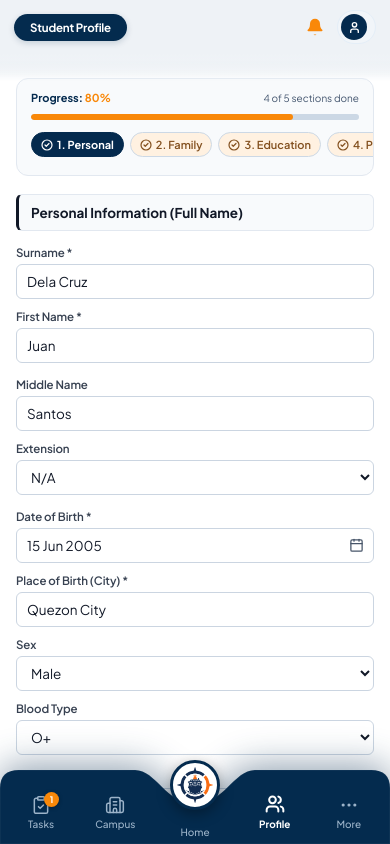
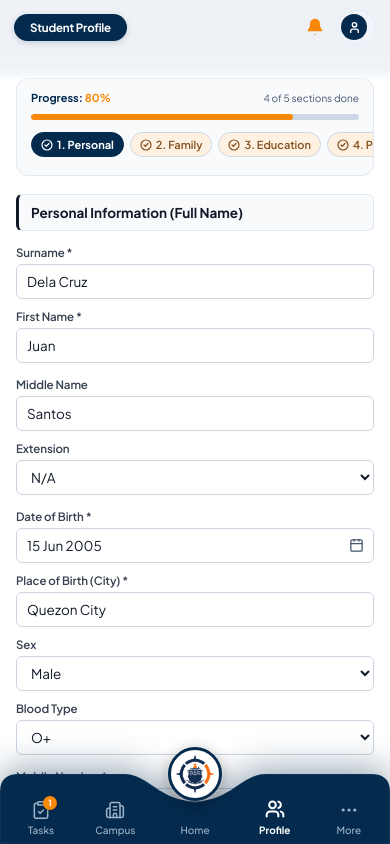
Before and after one commit to PSYDN26/rdesignSYS, a React (Vite) app: page / in a window 390 px wide. Built offline with nearby package versions, Linux system fonts and the light colour scheme.

Commit message:
fix(nav): apply reference-matching wide U-cradle, 54px disc, and identical horizontal baseline alignment

```diff
--- a/src/components/CircleBottomNav.css
+++ b/src/components/CircleBottomNav.css
@@ -25,7 +25,7 @@
     position: relative;
     width: 100%;
     max-width: 500px;
-    height: 68px;
+    height: 70px;
     display: flex;
     align-items: flex-end;
     pointer-events: auto;
@@ -38,7 +38,7 @@
     right: 0;
     bottom: 0;
     width: 100%;
-    height: 74px;
+    height: 70px;
     pointer-events: none;
     filter: drop-shadow(0 -4px 18px rgba(4, 43, 78, 0.45));
     z-index: 1;
@@ -57,9 +57,9 @@
     display: grid;
     grid-template-columns: 1fr 1fr 1.15fr 1fr 1fr;
     width: 100%;
-    height: 64px;
-    align-items: center;
-    padding: 0 4px 4px;
+    height: 70px;
+    align-items: end;
+    padding: 0 4px 8px;
   }
 
   /* Standard Item Buttons */
@@ -67,15 +67,17 @@
     display: flex;
     flex-direction: column;
     align-items: center;
-    justify-content: center;
-    gap: 3px;
+    justify-content: flex-end;
+    gap: 4px;
     background: transparent;
     border: none;
     color: #9cb3c9;
     font-size: 10px;
+    line-height: 12px;
     font-weight: 500;
     cursor: pointer;
-    padding: 6px 2px 2px;
+    padding: 12px 2px 0;
+    height: 100%;
     transition: color 0.15s ease, transform 0.12s ease;
     user-select: none;
   }
@@ -102,18 +104,18 @@
     transition: transform 0.15s ease;
   }
 
-  /* Badge Pill on Tasks */
+  /* Badge Pill on Tasks (Neat top-right corner positioning) */
   .circle-nav-badge {
     position: absolute;
-    top: -3px;
-    right: -8px;
+    top: -4px;
+    right: -6px;
     background: var(--amber-badge, #f98809);
     color: #ffffff;
-    font-size: 9px;
+    font-size: 8.5px;
     font-weight: 700;
-    min-width: 15px;
-    height: 15px;
-    padding: 0 3px;
+    min-width: 14px;
+    height: 14px;
+    padding: 0 2px;
     border-radius: var(--radius-full, 9999px);
     display: flex;
     align-items: center;
@@ -129,22 +131,23 @@
     align-items: center;
     justify-content: flex-end;
     height: 100%;
-    padding-bottom: 2px;
+    padding: 0 0 0;
     background: transparent;
     border: none;
     cursor: pointer;
     user-select: none;
   }
 
+  /* Disc sits 50% above baseline, 50% nested in 28px scoop */
   .circle-nav-cta-disc {
     position: absolute;
-    top: -20px;
-    width: 50px;
-    height: 50px;
+    top: -27px;
+    width: 54px;
+    height: 54px;
     border-radius: 50%;
     background: #ffffff;
     border: 3px solid #042b4e;
-    box-shadow: 0 4px 14px rgba(0, 0, 0, 0.35);
+    box-shadow: 0 0 0 1.5px rgba(255, 255, 255, 0.18), 0 4px 16px rgba(0, 0, 0, 0.35);
     display: flex;
     align-items: center;
     justify-content: center;
@@ -158,23 +161,24 @@
   }
 
   .circle-nav-center-cta.active .circle-nav-cta-disc {
-    box-shadow: 0 6px 18px rgba(249, 136, 9, 0.5), 0 0 0 3px #f98809;
+    box-shadow: 0 0 0 3px #f98809, 0 6px 20px rgba(249, 136, 9, 0.5);
   }
 
   .circle-nav-ship-img {
-    width: 36px;
-    height: 36px;
+    width: 38px;
+    height: 38px;
     object-fit: contain;
     display: block;
     pointer-events: none;
   }
 
+  /* Exactly locked to the identical horizontal text baseline */
   .circle-nav-center-label {
     font-size: 10px;
+    line-height: 12px;
     font-weight: 500;
     color: #9cb3c9;
     transition: color 0.15s ease, font-weight 0.15s ease;
-    margin-top: auto;
   }
 
   .circle-nav-center-cta.active .circle-nav-center-label {
--- a/src/components/CircleBottomNav.jsx
+++ b/src/components/CircleBottomNav.jsx
@@ -75,31 +75,31 @@ export default function CircleBottomNav({
           {/* Layer 1: SVG Downward Scooped Notch Backdrop (Dark Navy #042B4E) */}
           <svg
             className="circle-nav-backdrop-svg"
-            viewBox="0 0 375 74"
+            viewBox="0 0 375 72"
             preserveAspectRatio="none"
             xmlns="http://www.w3.org/2000/svg"
             aria-hidden="true"
           >
             {/*
-              Reference-matching Scooped Notch Formula:
+              Reference-matching Wide U-Cradle Formula:
               - Top-left rounded corner: Q 0 0 18 0
-              - Left horizontal baseline: y=0 (H 130)
-              - Downward concave scoop into cradle: C (150, 0) -> (160, 34) -> (187.5, 34)
-              - Upward scoop returning to baseline: C (215, 34) -> (225, 0) -> (245, 0)
+              - Left horizontal baseline: y=0 (H 120)
+              - Wide, gentle concentric scoop: C (142, 0) -> (154, 28) -> (187.5, 28)
+              - Symmetrical return to baseline: C (221, 28) -> (233, 0) -> (255, 0)
               - Right horizontal baseline: y=0 (H 357)
               - Top-right rounded corner: Q 375 0 375 18
-              - Base box fill: V 74 H 0 Z
+              - Base box fill: V 72 H 0 Z
             */}
             <path
               d="
                 M 0 18
                 Q 0 0 18 0
-                H 130
-                C 150 0, 160 34, 187.5 34
-                C 215 34, 225 0, 245 0
+                H 120
+                C 142 0, 154 28, 187.5 28
+                C 221 28, 233 0, 255 0
                 H 357
                 Q 375 0 375 18
-                V 74
+                V 72
                 H 0
                 Z
               "
```
